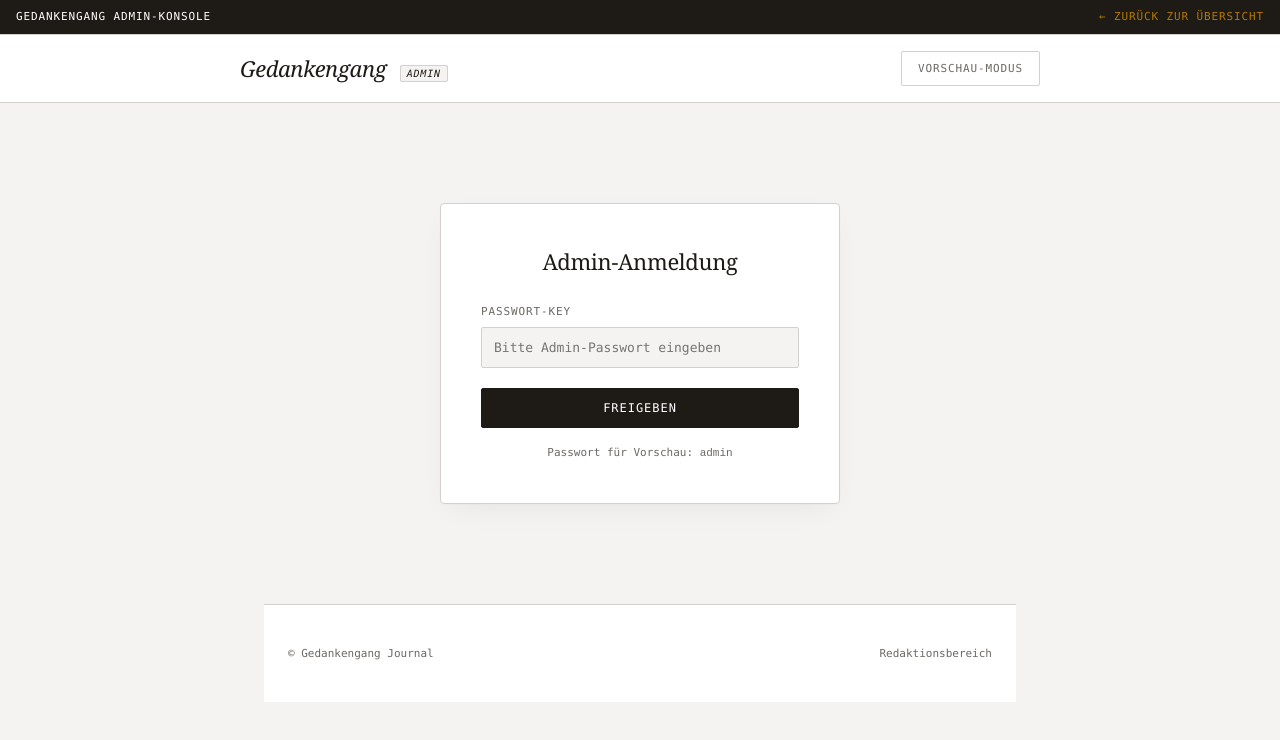
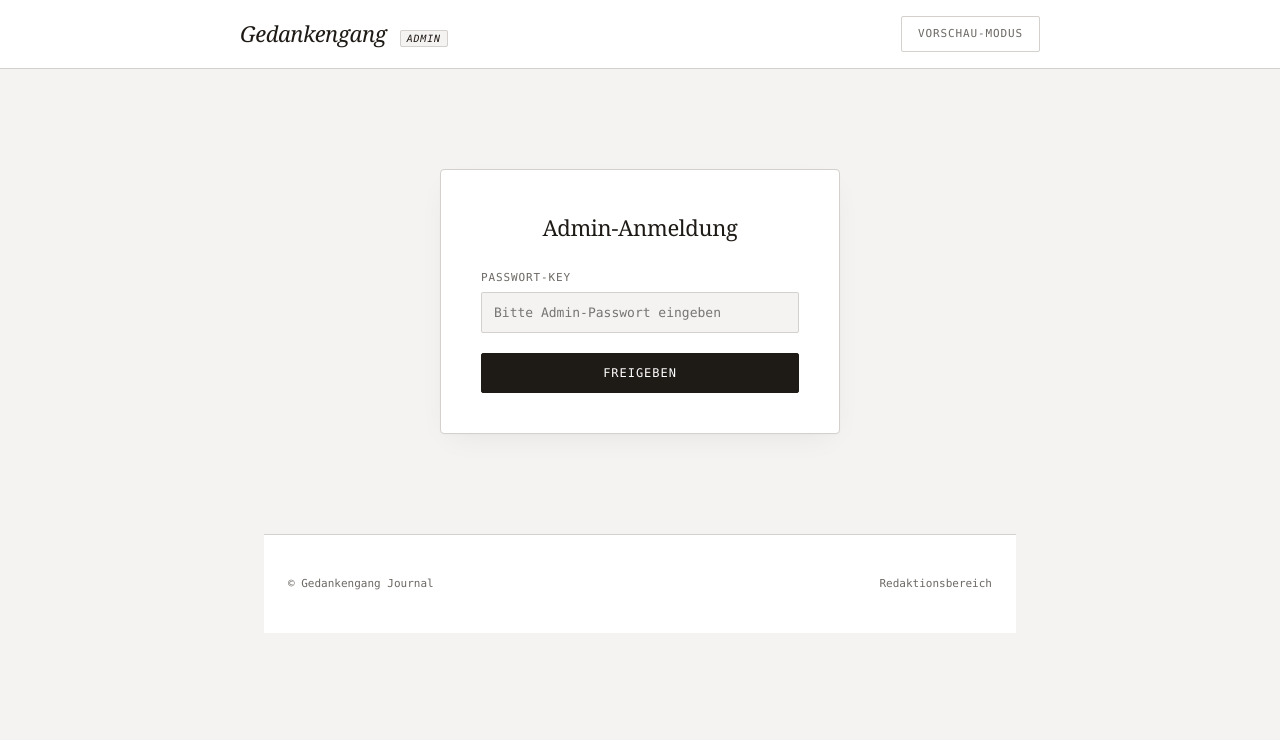
Before and after one commit to einerMitW/blogpost_seite, a website: page public/admin.html in a window 1280 px wide. Drawn offline with Linux system fonts and the light colour scheme.

Commit message:
changed: remove wireframe-badge from frontend templates and stylesheets

```diff
--- a/public/admin.html
+++ b/public/admin.html
@@ -9,10 +9,6 @@
 	<script src="admin.js" defer></script>
 </head>
 <body>
-	<div class="wireframe-badge">
-		<span>Gedankengang Admin-Konsole</span>
-		<span><a href="index.html">← Zurück zur Übersicht</a></span>
-	</div>
 
 	<header class="header">
 		<div class="container header-inner">
@@ -34,9 +30,6 @@
 				<div id="loginError" style="display:none; color: var(--danger); font-family: var(--font-mono); font-size: 11.5px; margin-top: 8px; text-transform: uppercase; letter-spacing: 0.05em; font-weight: 500;">Falsches Passwort! Bitte nutzen Sie "admin".</div>
 			</div>
 			<button class="btn">Freigeben</button>
-			<div style="font-family: var(--font-mono); font-size: 11px; text-align: center; color: var(--muted); margin-top: 16px;">
-				Passwort für Vorschau: <code>admin</code>
-			</div>
 		</section>
 
 		<!-- Screen 2: Dashboard -->
--- a/public/style.css
+++ b/public/style.css
@@ -61,29 +61,7 @@ a {
 	text-decoration: none;
 }
 
-/* Dev Wireframe Badge */
-.wireframe-badge {
-	background: var(--fg);
-	color: var(--surface);
-	padding: 8px 16px;
-	font-family: var(--font-mono);
-	font-size: 11px;
-	display: flex;
-	justify-content: space-between;
-	align-items: center;
-	border-bottom: 1px solid var(--border);
-	text-transform: uppercase;
-	letter-spacing: 0.08em;
-}
-.wireframe-badge a {
-	color: var(--creative);
-	text-decoration: none;
-	border-bottom: 1px solid transparent;
-	transition: border-color 0.15s ease;
-}
-.wireframe-badge a:hover {
-	border-color: var(--creative);
-}
+
 
 /* ==========================================================================
 	3. STRUCTURE & LAYOUT (Single-Column Centered)
```
Also changed, not shown: public/index.html (+0 -4 lines), public/read.html (+0 -4 lines).
